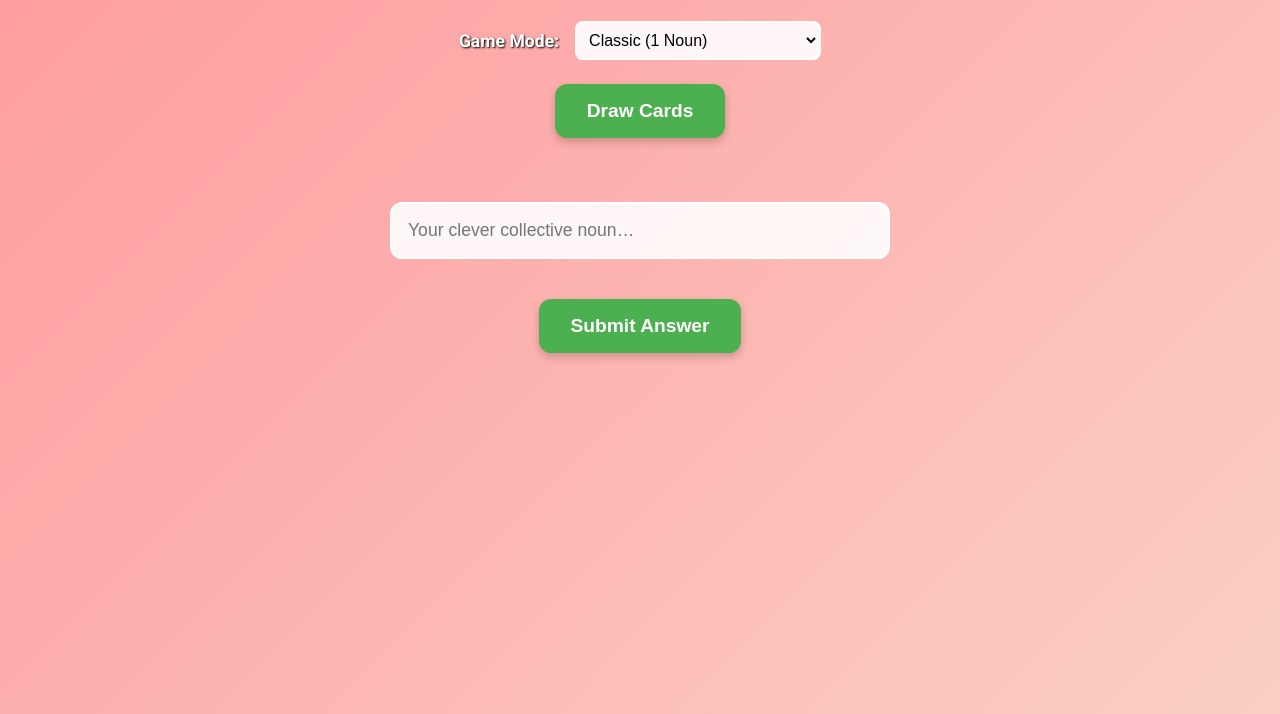
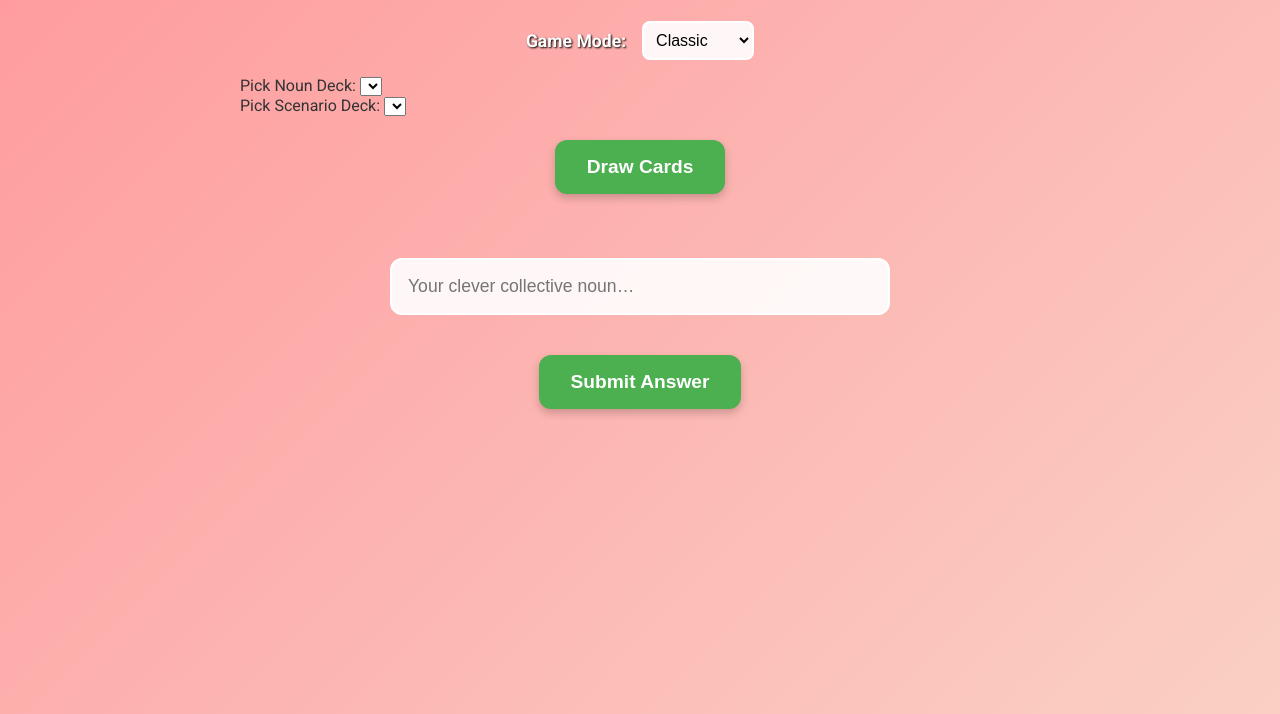
Before and after one commit to adrianthread/Gaggle-game, a plain HTML site: page index.html in a window 1280 px wide. Shown: the part 86-800 px from the top of the page. Drawn offline with Linux system fonts and the light colour scheme.

Commit message:
Update index.html

```diff
--- a/index.html
+++ b/index.html
@@ -12,13 +12,25 @@
   <main class="container">
     <h1>Gaggle – Funny Collective Nouns</h1>
 
-    <!-- NEW: Mode Selection -->
+    <!-- Game Mode -->
     <div class="mode-box">
       <label for="gameMode">Game Mode:</label>
       <select id="gameMode">
-        <option value="classic">Classic (1 Noun)</option>
-        <option value="scenarios">Scenarios (Noun + Scenario)</option>
+        <option value="classic">Classic</option>
+        <option value="scenarios">Scenarios</option>
       </select>
+    </div>
+
+    <!-- Noun Deck Selector -->
+    <div id="nounDeckBox" class="deck-selector">
+      <label>Pick Noun Deck:</label>
+      <select id="nounDeckSelect"></select>
+    </div>
+
+    <!-- Scenario Deck Selector -->
+    <div id="scenarioDeckBox" class="deck-selector hidden">
+      <label>Pick Scenario Deck:</label>
+      <select id="scenarioDeckSelect"></select>
     </div>
 
     <button id="drawBtn" class="big-btn">Draw Cards</button>
```
